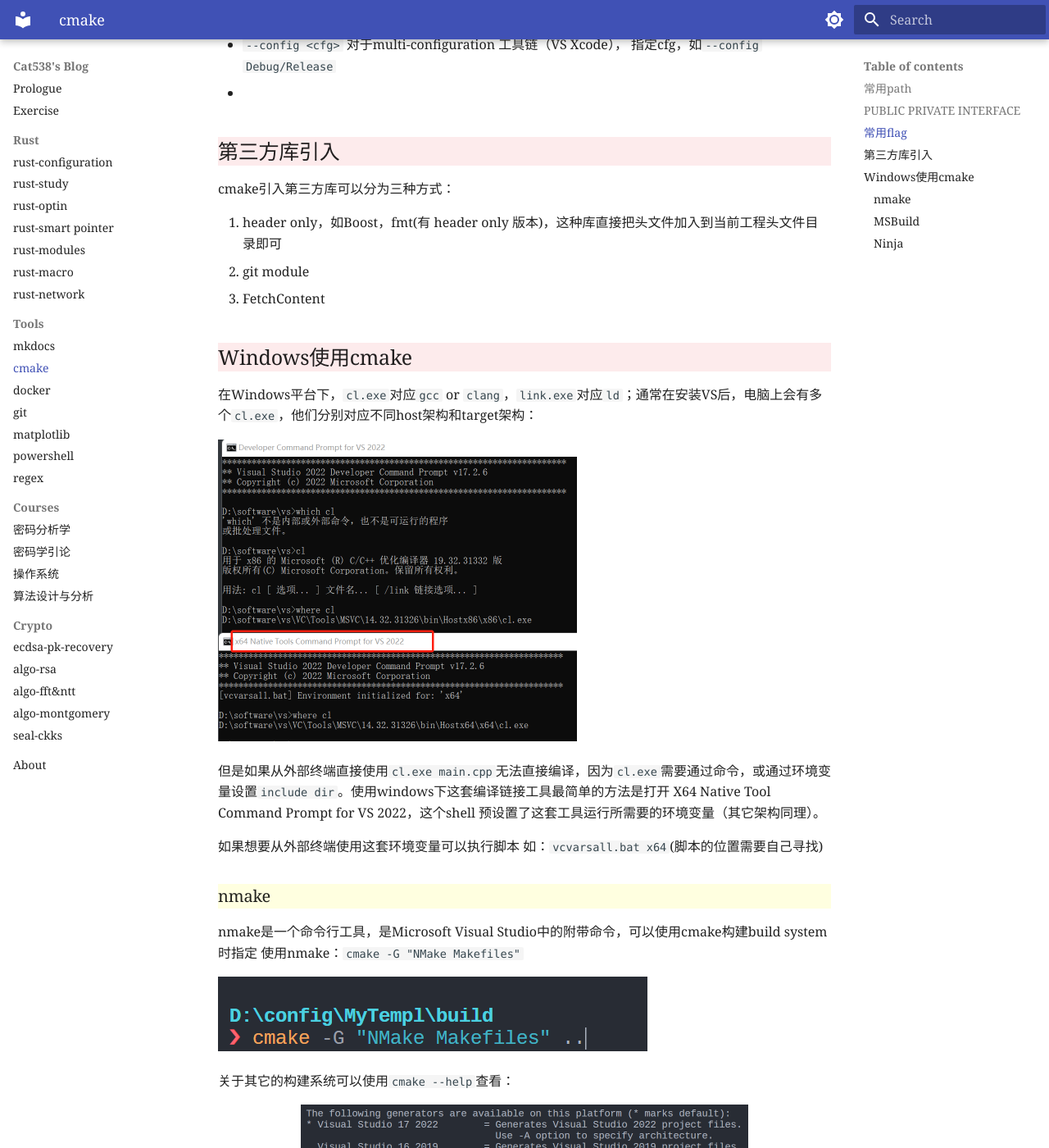
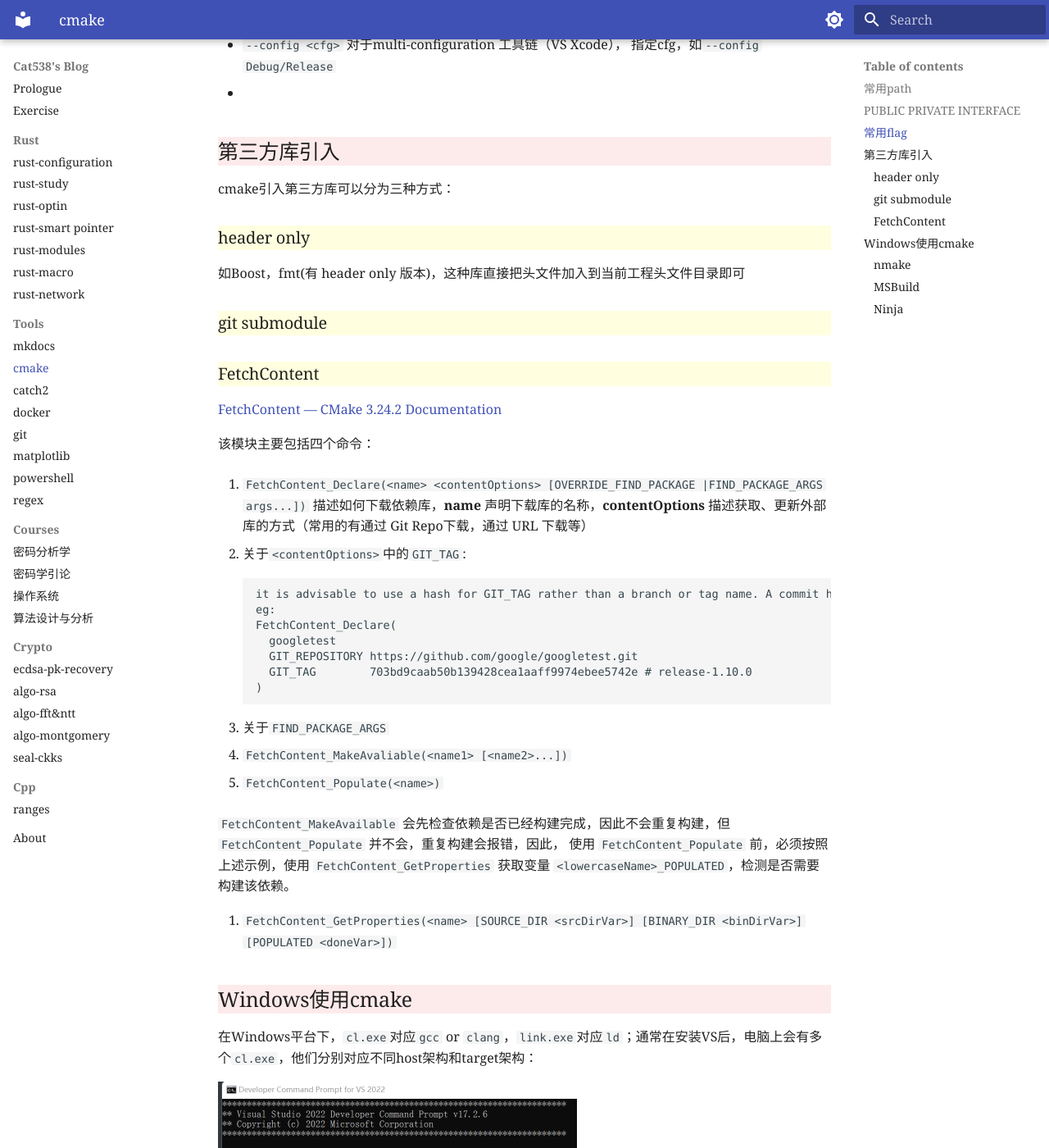
Before and after one commit to cat538/cat538.github.io, an MkDocs documentation site: the page built from docs/tools/cmake.md, in a window 1280 px wide and 1400 px high, scrolled down 1276 px. Shown: the whole window at 82% size. Built offline with MkDocs 1.6.1 and Material for MkDocs 9.7.7, drawn with Linux system fonts in a browser that asks for light colours.

Commit message:
fix some error

````diff
--- a/docs/tools/cmake.md
+++ b/docs/tools/cmake.md
@@ -46,9 +46,41 @@ build flag
 
 cmake引入第三方库可以分为三种方式：
 
-1. header only，如Boost，fmt(有 header only 版本)，这种库直接把头文件加入到当前工程头文件目录即可
-2. git module
-3. FetchContent
+### header only
+
+如Boost，fmt(有 header only 版本)，这种库直接把头文件加入到当前工程头文件目录即可
+
+### git submodule
+
+### FetchContent
+
+[FetchContent — CMake 3.24.2 Documentation](https://cmake.org/cmake/help/latest/module/FetchContent.html)
+
+该模块主要包括四个命令：
+
+1. `FetchContent_Declare(<name> <contentOptions> [OVERRIDE_FIND_PACKAGE |FIND_PACKAGE_ARGS args...])` 描述如何下载依赖库，**name** 声明下载库的名称，**contentOptions** 描述获取、更新外部库的方式（常用的有通过 Git Repo下载，通过 URL 下载等）
+
+   - 关于`<contentOptions>`中的`GIT_TAG`:
+
+     ```
+     it is advisable to use a hash for GIT_TAG rather than a branch or tag name. A commit hash is more secure and helps to confirm that the downloaded contents are what you expected.
+     eg:
+     FetchContent_Declare(
+       googletest
+       GIT_REPOSITORY https://github.com/google/googletest.git
+       GIT_TAG        703bd9caab50b139428cea1aaff9974ebee5742e # release-1.10.0
+     )
+     ```
+
+   - 关于`FIND_PACKAGE_ARGS`
+
+2. `FetchContent_MakeAvaliable(<name1> [<name2>...])`
+
+3. `FetchContent_Populate(<name>)`
+
+   `FetchContent_MakeAvailable` 会先检查依赖是否已经构建完成，因此不会重复构建，但 `FetchContent_Populate` 并不会，重复构建会报错，因此， 使用 `FetchContent_Populate` 前，必须按照上述示例，使用 `FetchContent_GetProperties` 获取变量 `<lowercaseName>_POPULATED`，检测是否需要构建该依赖。
+
+4. `FetchContent_GetProperties(<name> [SOURCE_DIR <srcDirVar>] [BINARY_DIR <binDirVar>] [POPULATED <doneVar>])`
 
 ## Windows使用cmake
 
--- a/mkdocs.yml
+++ b/mkdocs.yml
@@ -35,6 +35,7 @@ nav:
   - Tools:
     - mkdocs:             "tools/mkdocs.md"
     - cmake:              "tools/cmake.md"
+    - catch2:             "tools/catch2.md"
     - docker:             "tools/docker.md"
     - git:                "tools/git.md"
     - matplotlib:         "tools/matplotlib.md"
@@ -51,6 +52,8 @@ nav:
     - algo-fft&ntt:       "crypto/algo-fft&ntt.md"
     - algo-montgomery:    "crypto/algo-montgomery.md"
     - seal-ckks:          "crypto/seal-ckks.md"
+  - Cpp:
+    - ranges:             "ranges.md"
   - About: "about.md"
 
 
````
Also changed, not shown: docs/cpp/move.md (added, +5 -0 lines), docs/cpp/ranges.md (added, +64 -0 lines), docs/crypto/algo-rsa.md (+4 -5 lines), docs/tools/catch2.md (added, +58 -0 lines), docs/tools/docker.md (+1 -1 lines), docs/plan.md (line endings or trailing spaces).
